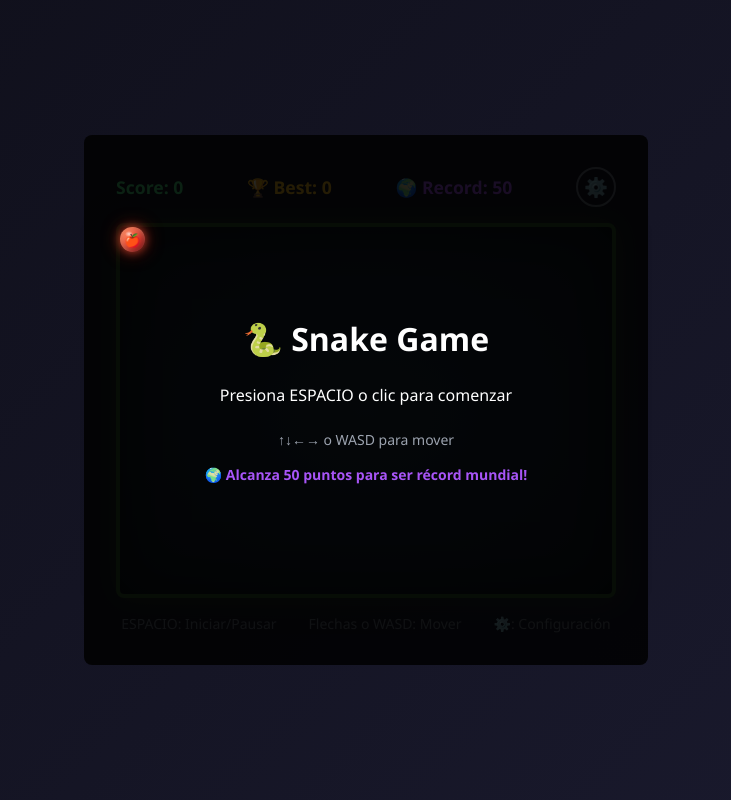
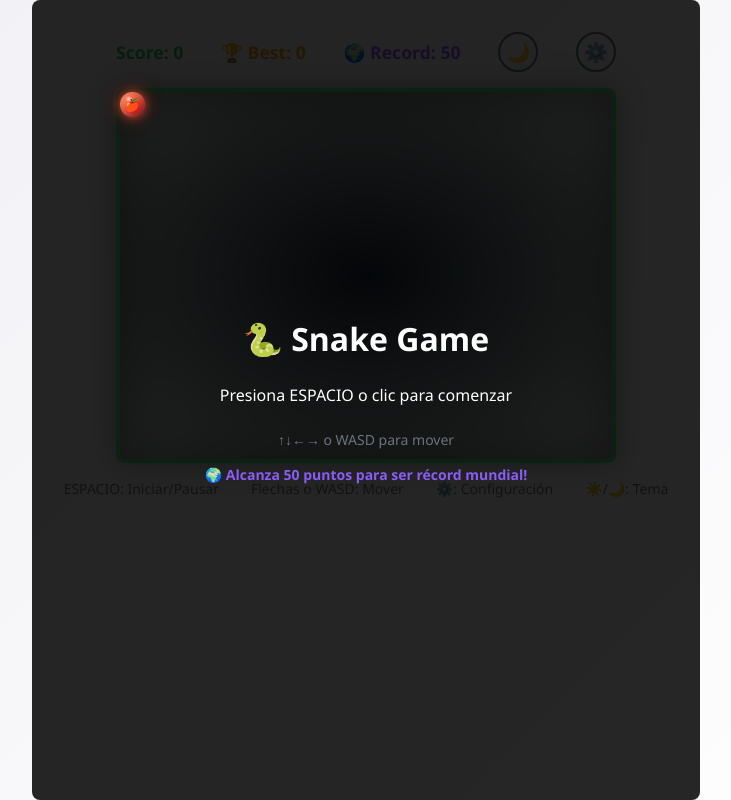
Before and after one commit to darwinuzcategui/prueba-ai, an Angular app in the folder snake-game/: page / in a window 1280 px wide. Shown: the whole page, without its empty margins (274-1005 px from the left). Built offline with nearby package versions, Linux system fonts and the light colour scheme.

Commit message:
feat: modo claro/oscuro con toggle sol/luna
- ThemeService para managing light/dark theme
- Boton ☀️/🌙 para alternar tema
- CSS variables para theming consistente
- Sistema detecta preferencia del SO y guarda en localStorage

```diff
--- /dev/null
+++ b/snake-game/src/app/core/services/theme.service.ts
@@ -0,0 +1,38 @@
+import { Injectable, signal, effect } from '@angular/core';
+
+export type Theme = 'light' | 'dark';
+
+@Injectable({ providedIn: 'root' })
+export class ThemeService {
+  readonly theme = signal<Theme>(this.getSystemTheme());
+
+  constructor() {
+    effect(() => {
+      const currentTheme = this.theme();
+      document.documentElement.setAttribute('data-theme', currentTheme);
+      localStorage.setItem('snake-theme', currentTheme);
+    });
+
+    window.matchMedia('(prefers-color-scheme: dark)').addEventListener('change', (e) => {
+      if (!localStorage.getItem('snake-theme')) {
+        this.theme.set(e.matches ? 'dark' : 'light');
+      }
+    });
+  }
+
+  private getSystemTheme(): Theme {
+    const saved = localStorage.getItem('snake-theme');
+    if (saved === 'light' || saved === 'dark') {
+      return saved;
+    }
+    return window.matchMedia('(prefers-color-scheme: dark)').matches ? 'dark' : 'light';
+  }
+
+  toggle(): void {
+    this.theme.update(t => t === 'dark' ? 'light' : 'dark');
+  }
+
+  isDark(): boolean {
+    return this.theme() === 'dark';
+  }
+}
--- a/snake-game/src/app/features/snake-game/components/game-board.component.ts
+++ b/snake-game/src/app/features/snake-game/components/game-board.component.ts
@@ -2,6 +2,7 @@ import { Component, inject, HostListener, signal, effect, OnInit } from '@angula
 import { CommonModule } from '@angular/common';
 import { FormsModule } from '@angular/forms';
 import { SnakeService } from '../../../core/services/snake.service';
+import { ThemeService } from '../../../core/services/theme.service';
 import { Direction } from '../models/snake.model';
 
 interface ConfettiPiece {
@@ -53,6 +54,9 @@ interface ConfettiPiece {
         <div class="world-record" [class.achieved]="snakeService.score() >= snakeService.worldRecord()">
           🌍 Record: {{ snakeService.worldRecord() }}
         </div>
+        <button class="theme-btn" (click)="themeService.toggle()" [title]="themeService.isDark() ? 'Modo Claro' : 'Modo Oscuro'">
+          {{ themeService.isDark() ? '☀️' : '🌙' }}
+        </button>
         <button class="settings-btn" (click)="showSettings.set(true)">⚙️</button>
       </div>
 
@@ -140,10 +144,35 @@ interface ConfettiPiece {
         <span>ESPACIO: Iniciar/Pausar</span>
         <span>Flechas o WASD: Mover</span>
         <span>⚙️: Configuración</span>
+        <span>☀️/🌙: Tema</span>
       </div>
     </div>
   `,
   styles: [`
+    :host {
+      --bg-primary: #0f0f1a;
+      --bg-secondary: #1a1a2e;
+      --text-primary: #ffffff;
+      --text-secondary: #9ca3af;
+      --accent-green: #4ade80;
+      --accent-yellow: #fbbf24;
+      --accent-purple: #a855f7;
+      --board-bg: #0f1922;
+      --board-border: #2d5a27;
+    }
+
+    :host-context([data-theme="light"]) {
+      --bg-primary: #f0f0f5;
+      --bg-secondary: #ffffff;
+      --text-primary: #1a1a2e;
+      --text-secondary: #6b7280;
+      --accent-green: #22c55e;
+      --accent-yellow: #f59e0b;
+      --accent-purple: #8b5cf6;
+      --board-bg: #e8f5e9;
+      --board-border: #4ade80;
+    }
+
     .game-container {
       display: flex;
       flex-direction: column;
@@ -151,6 +180,9 @@ interface ConfettiPiece {
       gap: 1rem;
       padding: 2rem;
       position: relative;
+      background: linear-gradient(135deg, var(--bg-primary) 0%, var(--bg-secondary) 100%);
+      min-height: 100vh;
+      color: var(--text-primary);
     }
 
     .settings-panel {
@@ -158,19 +190,20 @@ interface ConfettiPiece {
       top: 50%;
       left: 50%;
       transform: translate(-50%, -50%);
-      background: linear-gradient(145deg, #1a1a2e 0%, #16213e 100%);
-      border: 2px solid #4ade80;
+      background: var(--bg-secondary);
+      border: 2px solid var(--accent-green);
       border-radius: 12px;
       padding: 2rem;
       z-index: 100;
       box-shadow: 0 0 30px rgba(74, 222, 128, 0.3);
       min-width: 300px;
+      color: var(--text-primary);
     }
 
     .settings-panel h2 {
       text-align: center;
       margin-bottom: 1.5rem;
-      color: #4ade80;
+      color: var(--accent-green);
     }
 
     .setting-item {
@@ -182,24 +215,24 @@ interface ConfettiPiece {
     }
 
     .setting-item label {
-      color: #ccc;
+      color: var(--text-secondary);
       font-size: 0.9rem;
     }
 
     .setting-item input {
       width: 120px;
       padding: 0.5rem;
-      border: 1px solid #4ade80;
+      border: 1px solid var(--accent-green);
       border-radius: 4px;
-      background: #0f0f1a;
-      color: white;
+      background: var(--bg-primary);
+      color: var(--text-primary);
       text-align: center;
       font-size: 1rem;
     }
 
     .setting-item input:focus {
       outline: none;
-      border-color: #22c55e;
+      border-color: var(--accent-green);
       box-shadow: 0 0 10px rgba(74, 222, 128, 0.3);
     }
 
@@ -207,10 +240,10 @@ interface ConfettiPiece {
       width: 100%;
       padding: 0.75rem;
       margin-top: 0.5rem;
-      background: #4ade80;
+      background: var(--accent-green);
       border: none;
       border-radius: 6px;
-      color: #0f0f1a;
+      color: var(--bg-primary);
       font-weight: bold;
       cursor: pointer;
       transition: transform 0.1s;
@@ -223,16 +256,16 @@ interface ConfettiPiece {
       padding: 0.5rem;
       margin-top: 0.5rem;
       background: transparent;
-      border: 1px solid #6b7280;
+      border: 1px solid var(--text-secondary);
       border-radius: 6px;
-      color: #9ca3af;
+      color: var(--text-secondary);
       cursor: pointer;
       transition: all 0.2s;
     }
 
     .btn-secondary:hover {
-      border-color: #9ca3af;
-      color: #ccc;
+      border-color: var(--text-primary);
+      color: var(--text-primary);
     }
 
     .game-header {
@@ -246,29 +279,32 @@ interface ConfettiPiece {
       gap: 1rem;
     }
 
-    .score { color: #4ade80; }
-    .high-score { color: #fbbf24; }
-    .world-record { color: #a855f7; }
+    .score { color: var(--accent-green); }
+    .high-score { color: var(--accent-yellow); }
+    .world-record { color: var(--accent-purple); }
     .world-record.achieved {
       color: #f472b6;
       text-shadow: 0 0 10px #f472b6;
       animation: pulse 0.5s ease-in-out infinite alternate;
     }
 
-    .settings-btn {
+    .theme-btn, .settings-btn {
       background: transparent;
-      border: 2px solid #6b7280;
+      border: 2px solid var(--text-secondary);
       border-radius: 50%;
       width: 40px;
       height: 40px;
       font-size: 1.2rem;
       cursor: pointer;
       transition: all 0.2s;
+      display: flex;
+      align-items: center;
+      justify-content: center;
     }
 
-    .settings-btn:hover {
-      border-color: #4ade80;
-      color: #4ade80;
+    .theme-btn:hover, .settings-btn:hover {
+      border-color: var(--accent-green);
+      color: var(--accent-green);
     }
 
     .confetti-container {
@@ -306,7 +342,7 @@ interface ConfettiPiece {
       transform: translate(-50%, -50%);
       font-size: 2.5rem;
       font-weight: bold;
-      color: #fbbf24;
+      color: var(--accent-yellow);
       text-shadow: 0 0 30px rgba(251, 191, 36, 0.8), 0 0 60px rgba(251, 191, 36, 0.4);
       animation: pulse 0.5s ease-in-out infinite alternate;
       z-index: 1001;
@@ -320,9 +356,8 @@ interface ConfettiPiece {
     .board {
       position: relative;
       background:
-        radial-gradient(ellipse at center, #1a2a3a 0%, #0f1922 100%),
-        linear-gradient(135deg, #1a1a2e 0%, #16213e 100%);
-      border: 4px solid #2d5a27;
+        radial-gradient(ellipse at center, #1a2a3a 0%, var(--board-bg) 100%);
+      border: 4px solid var(--board-border);
       border-radius: 8px;
       box-shadow:
         0 0 30px rgba(45, 90, 39, 0.5),
@@ -473,14 +508,15 @@ interface ConfettiPiece {
 
     .overlay h2 { margin: 0 0 1rem; font-size: 2rem; }
     .overlay p { margin: 0.5rem 0; }
-    .overlay .new-record { color: #fbbf24; font-size: 1.5rem; font-weight: bold; }
+    .overlay .new-record { color: var(--accent-yellow); font-size: 1.5rem; font-weight: bold; }
     .overlay button {
       margin-top: 1rem;
       padding: 0.75rem 2rem;
       font-size: 1rem;
-      background: #4ade80;
+      background: var(--accent-green);
       border: none;
       border-radius: 4px;
+      color: var(--bg-primary);
       cursor: pointer;
       transition: transform 0.1s;
     }
@@ -489,24 +525,25 @@ interface ConfettiPiece {
     .controls-info, .world-record-info {
       margin-top: 1rem;
       font-size: 0.875rem;
-      color: #9ca3af;
+      color: var(--text-secondary);
     }
 
     .world-record-info {
-      color: #a855f7;
+      color: var(--accent-purple);
       font-weight: bold;
     }
 
     .instructions {
       display: flex;
       gap: 2rem;
-      color: #6b7280;
+      color: var(--text-secondary);
       font-size: 0.875rem;
     }
   `]
 })
 export class GameBoardComponent implements OnInit {
   readonly snakeService = inject(SnakeService);
+  readonly themeService = inject(ThemeService);
   readonly confetti = signal<ConfettiPiece[]>([]);
   readonly showSettings = signal(false);
 
--- a/snake-game/src/styles.scss
+++ b/snake-game/src/styles.scss
@@ -4,12 +4,37 @@
   padding: 0;
 }
 
+:root {
+  --bg-primary: #0f0f1a;
+  --bg-secondary: #1a1a2e;
+  --text-primary: #ffffff;
+  --text-secondary: #9ca3af;
+  --accent-green: #4ade80;
+  --accent-yellow: #fbbf24;
+  --accent-purple: #a855f7;
+  --board-bg: #0f1922;
+  --board-border: #2d5a27;
+}
+
+[data-theme="light"] {
+  --bg-primary: #f0f0f5;
+  --bg-secondary: #ffffff;
+  --text-primary: #1a1a2e;
+  --text-secondary: #6b7280;
+  --accent-green: #22c55e;
+  --accent-yellow: #f59e0b;
+  --accent-purple: #8b5cf6;
+  --board-bg: #e8f5e9;
+  --board-border: #4ade80;
+}
+
 body {
   font-family: 'Segoe UI', system-ui, sans-serif;
-  background: linear-gradient(135deg, #0f0f1a 0%, #1a1a2e 100%);
+  background: linear-gradient(135deg, var(--bg-primary) 0%, var(--bg-secondary) 100%);
   min-height: 100vh;
   display: flex;
   justify-content: center;
   align-items: center;
-  color: white;
+  color: var(--text-primary);
+  transition: background 0.3s ease, color 0.3s ease;
 }
```
